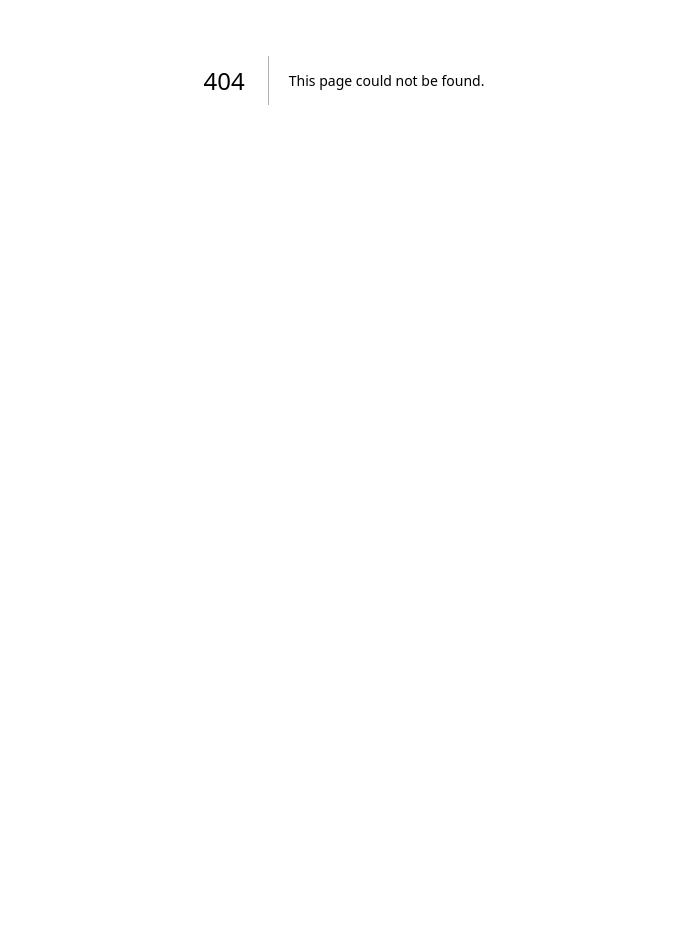
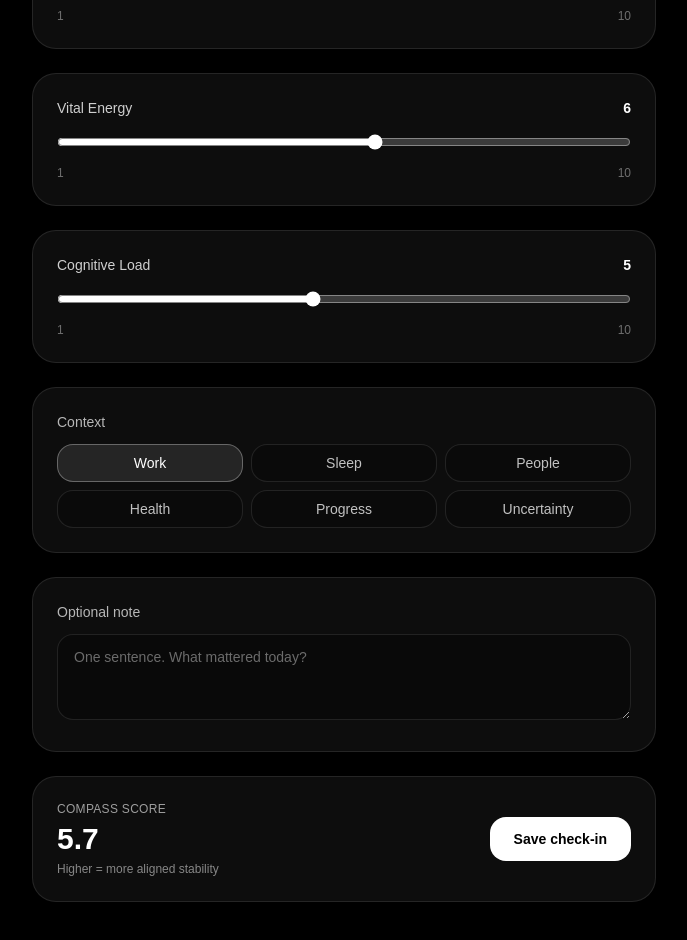
Before and after one commit to thestillcompass/still-compass, a Next.js app: page /check-in in a window 1280 px wide. Before the commit this address had no page. Shown: the part 320-1260 px from the top of the page, without its empty margins (296-983 px from the left). Before the commit the page ends 800 px from the top, so only its background shows below. Built offline with nearby package versions, Linux system fonts and the light colour scheme; no server answers.

Commit message:
Day 3: entries table + daily check-in

```diff
--- /dev/null
+++ b/app/check-in/page.tsx
@@ -0,0 +1,171 @@
+"use client";
+
+import Link from "next/link";
+import { useState } from "react";
+import { supabase } from "@/lib/supabaseClient";
+import { computeCompassScore } from "@/lib/compass";
+
+const CONTEXT_OPTIONS = ["Work", "Sleep", "People", "Health", "Progress", "Uncertainty"] as const;
+
+export default function CheckInPage() {
+  const [emotionalSignal, setEmotionalSignal] = useState(6);
+  const [vitalEnergy, setVitalEnergy] = useState(6);
+  const [cognitiveLoad, setCognitiveLoad] = useState(5);
+  const [context, setContext] = useState<(typeof CONTEXT_OPTIONS)[number]>("Work");
+  const [note, setNote] = useState("");
+  const [status, setStatus] = useState<string | null>(null);
+  const [busy, setBusy] = useState(false);
+
+  const compassScore = computeCompassScore({
+    emotional_signal: emotionalSignal,
+    vital_energy: vitalEnergy,
+    cognitive_load: cognitiveLoad,
+  });
+
+  async function submit() {
+    setBusy(true);
+    setStatus(null);
+
+    const { data: userData, error: userErr } = await supabase.auth.getUser();
+    if (userErr || !userData.user) {
+      setBusy(false);
+      setStatus("You must be signed in to check in.");
+      return;
+    }
+
+    const { error } = await supabase.from("entries").insert({
+      user_id: userData.user.id,
+      emotional_signal: emotionalSignal,
+      vital_energy: vitalEnergy,
+      cognitive_load: cognitiveLoad,
+      context,
+      note: note.trim() ? note.trim() : null,
+    });
+
+    setBusy(false);
+
+    if (error) {
+      setStatus(error.message);
+      return;
+    }
+
+    // Go to dashboard after successful check-in
+    window.location.href = "/dashboard";
+  }
+
+  return (
+    <main className="min-h-screen bg-black text-white">
+      <div className="mx-auto max-w-2xl px-6 py-16">
+        <div className="flex items-center justify-between">
+          <Link href="/dashboard" className="text-sm text-white/70 hover:text-white">
+            ← Dashboard
+          </Link>
+          <div className="text-xs text-white/50">Daily Check-in</div>
+        </div>
+
+        <h1 className="mt-10 text-3xl font-semibold tracking-tight">Check in</h1>
+        <p className="mt-3 text-white/70">
+          Log your signals. We’ll compute your <span className="text-white/90">Compass Score</span>.
+        </p>
+
+        <div className="mt-10 space-y-6">
+          <MetricSlider
+            label="Emotional Signal"
+            value={emotionalSignal}
+            onChange={setEmotionalSignal}
+          />
+          <MetricSlider
+            label="Vital Energy"
+            value={vitalEnergy}
+            onChange={setVitalEnergy}
+          />
+          <MetricSlider
+            label="Cognitive Load"
+            value={cognitiveLoad}
+            onChange={setCognitiveLoad}
+          />
+
+          <div className="rounded-3xl border border-white/10 bg-white/5 p-6">
+            <div className="text-sm text-white/70">Context</div>
+            <div className="mt-3 grid grid-cols-2 gap-2 sm:grid-cols-3">
+              {CONTEXT_OPTIONS.map((opt) => (
+                <button
+                  key={opt}
+                  onClick={() => setContext(opt)}
+                  className={[
+                    "rounded-2xl px-4 py-2 text-sm border transition",
+                    opt === context
+                      ? "border-white/30 bg-white/10 text-white"
+                      : "border-white/10 bg-black/20 text-white/75 hover:bg-white/5",
+                  ].join(" ")}
+                >
+                  {opt}
+                </button>
+              ))}
+            </div>
+          </div>
+
+          <div className="rounded-3xl border border-white/10 bg-white/5 p-6">
+            <div className="text-sm text-white/70">Optional note</div>
+            <textarea
+              value={note}
+              onChange={(e) => setNote(e.target.value)}
+              placeholder="One sentence. What mattered today?"
+              className="mt-3 w-full rounded-2xl border border-white/10 bg-black/30 px-4 py-3 text-sm text-white placeholder:text-white/40 outline-none focus:border-white/25"
+              rows={3}
+            />
+          </div>
+
+          <div className="rounded-3xl border border-white/10 bg-white/5 p-6 flex items-center justify-between">
+            <div>
+              <div className="text-xs tracking-wide text-white/60">COMPASS SCORE</div>
+              <div className="mt-1 text-3xl font-semibold">{compassScore}</div>
+              <div className="mt-1 text-xs text-white/50">Higher = more aligned stability</div>
+            </div>
+
+            <button
+              onClick={submit}
+              disabled={busy}
+              className="rounded-2xl bg-white px-6 py-3 text-sm font-semibold text-black hover:bg-white/90 disabled:opacity-60"
+            >
+              {busy ? "Saving…" : "Save check-in"}
+            </button>
+          </div>
+
+          {status && <p className="text-sm text-white/70">{status}</p>}
+        </div>
+      </div>
+    </main>
+  );
+}
+
+function MetricSlider({
+  label,
+  value,
+  onChange,
+}: {
+  label: string;
+  value: number;
+  onChange: (v: number) => void;
+}) {
+  return (
+    <div className="rounded-3xl border border-white/10 bg-white/5 p-6">
+      <div className="flex items-center justify-between">
+        <div className="text-sm text-white/80">{label}</div>
+        <div className="text-sm font-semibold text-white">{value}</div>
+      </div>
+      <input
+        className="mt-4 w-full accent-white"
+        type="range"
+        min={1}
+        max={10}
+        value={value}
+        onChange={(e) => onChange(Number(e.target.value))}
+      />
+      <div className="mt-2 flex justify-between text-xs text-white/40">
+        <span>1</span>
+        <span>10</span>
+      </div>
+    </div>
+  );
+}
--- /dev/null
+++ b/lib/compass.ts
@@ -0,0 +1,13 @@
+export function computeCompassScore(args: {
+  emotional_signal: number; // 1-10
+  vital_energy: number;     // 1-10
+  cognitive_load: number;   // 1-10 (higher = worse)
+}) {
+  const { emotional_signal, vital_energy, cognitive_load } = args;
+
+  // Score is higher when emotional + energy are higher and load is lower
+  const score = (emotional_signal + vital_energy + (10 - cognitive_load)) / 3;
+
+  // Keep one decimal place for UI
+  return Math.round(score * 10) / 10;
+}
```
